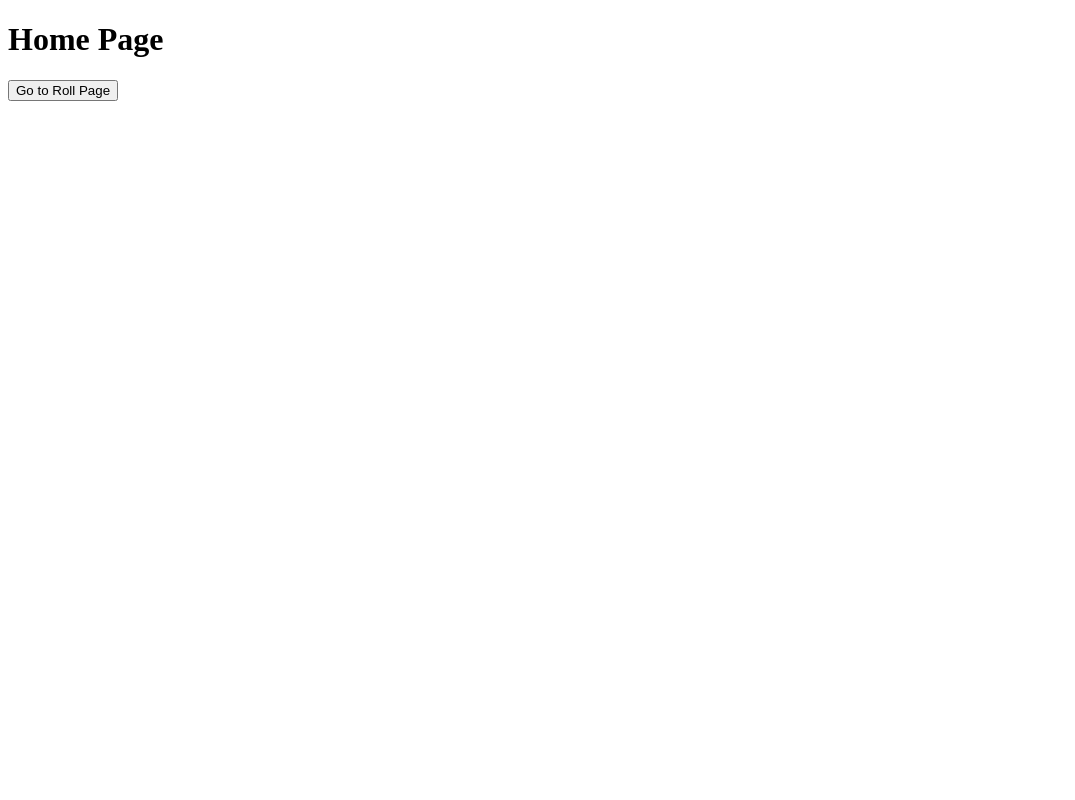
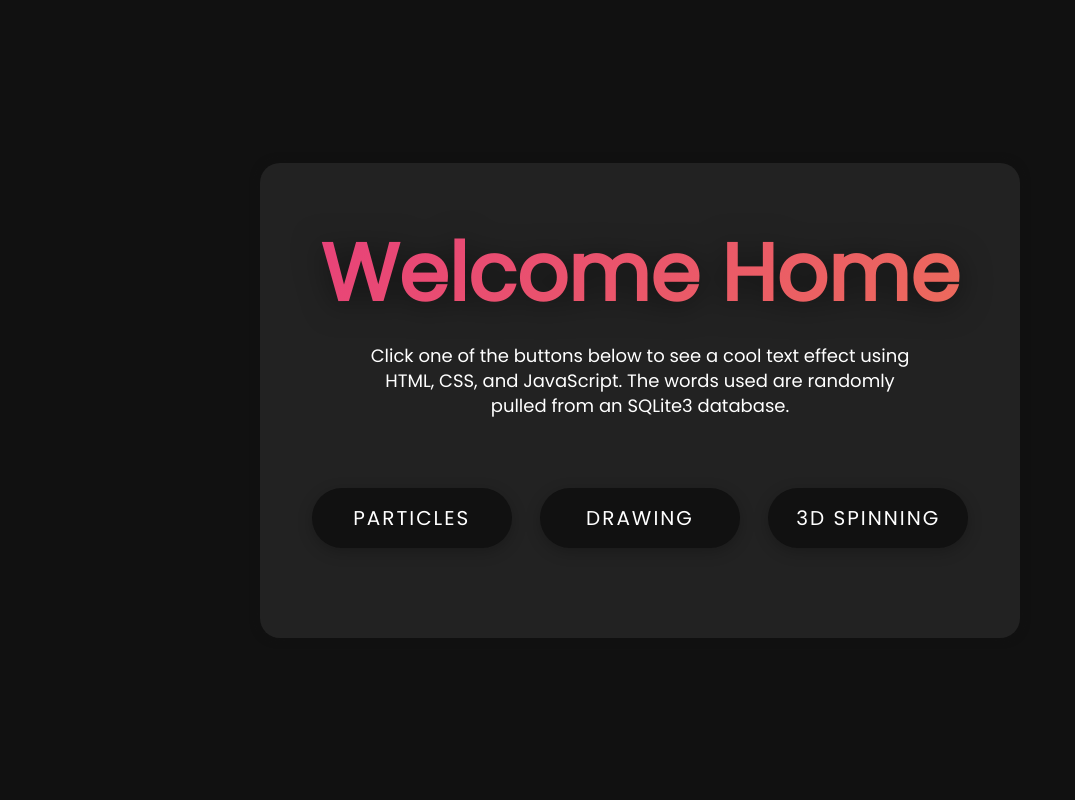
Before and after one commit to LoganJordan04/CS2_FlaskWebServer, a Flask app: page / in a window 1280 px wide. Shown: the whole page, without its empty margins (0-1075 px from the left). Run offline with Flask 3, Linux system fonts and the light colour scheme.

Commit message:
Add home style

```diff
--- a/static/home.css
+++ b/static/home.css
@@ -0,0 +1,104 @@
+@import url('https://fonts.googleapis.com/css2?family=Poppins&display=swap');
+*{
+    margin: 0;
+    padding: 0;
+    outline: none;
+    box-sizing: border-box;
+    font-family: "Poppins", sans-serif;
+}
+html, body{
+    display: grid;
+    height: 100%;
+    place-items: center;
+    text-align: center;
+    color: #fff;
+    background: #111;
+}
+.wrapper{
+    padding: 50px 40px;
+    background: #222;
+    border-radius: 20px;
+    box-shadow: 0 0 10px #111;
+}
+.wrapper .text{
+    font-size: 80px;
+    font-weight: 700;
+    background: linear-gradient(-45deg, #ee7752, #e73c7e, #23a6d5, #23d5ab);
+    background-size: 400% 400%;
+    -webkit-background-clip: text;
+    -webkit-text-fill-color: transparent;
+    -webkit-filter: drop-shadow(0 4px 15px #111);
+    animation: gradient 15s ease infinite;
+}
+@keyframes gradient {
+    0% {
+        background-position: 0 50%;
+    }
+    50% {
+        background-position: 100% 50%;
+    }
+    100% {
+        background-position: 0 50%;
+    }
+}
+.wrapper p{
+    font-size: 18px;
+    font-weight: 500;
+    line-height: 25px;
+    margin: 10px;
+}
+button{
+    position: relative;
+    height: 60px;
+    width: 200px;
+    margin: 60px 12px 40px;
+    border-radius: 50px;
+    border: none;
+    background: #111;
+    color: #fff;
+    font-size: 20px;
+    letter-spacing: 2px;
+    box-shadow: 0 4px 15px rgba(0, 0, 0, 0.23);
+    cursor: pointer;
+}
+.particles-btn:hover{
+    background: linear-gradient(90deg, #FF5F6D, #FFC371, #FF5F6D);
+    background-size: 400%
+}
+.drawing-btn:hover{
+    background: linear-gradient(90deg, #11998E, #38EF7D, #11998E);
+    background-size: 400%
+}
+.spinning-btn:hover{
+    background: linear-gradient(90deg, #0162c8, #55e7fc, #0162c8);
+    background-size: 400%
+}
+button:before, button:before{
+    content: "";
+    position: absolute;
+    background: inherit;
+    top: -5px;
+    right: -5px;
+    bottom: -5px;
+    left: -5px;
+    border-radius: 50px;
+    filter: blur(20px);
+    opacity: 0;
+    transition: opacity 0.5s;
+}
+button:hover:before, button:hover:before {
+    opacity: 1;
+    z-index: -1;
+}
+button:hover{
+    z-index: 1;
+    animation: glow 8s linear infinite;
+}
+@keyframes glow {
+    0%{
+        background-position: 0;
+    }
+    100%{
+        background-position: 400%;
+    }
+}
--- a/templates/home.html
+++ b/templates/home.html
@@ -2,11 +2,24 @@
 <html lang="en">
     <head>
         <meta charset="UTF-8">
-        <title>Home</title>
+        <title>Home Page</title>
         <link rel="stylesheet" href="/static/home.css" />
     </head>
     <body>
-        <h1>Home Page</h1>
-        <button onclick=location.href="/roll">Go to Roll Page</button>
+        <div>
+            <div class="wrapper">
+                <div class="text">Welcome Home</div>
+                <p>
+                    Click one of the buttons below to see a cool text effect using <br />
+                    HTML, CSS, and JavaScript. The words used are randomly <br />
+                    pulled from an SQLite3 database.
+                </p>
+                <div>
+                    <button class="particles-btn" href="#">PARTICLES</button>
+                    <button class="drawing-btn" href="#">DRAWING</button>
+                    <button class="spinning-btn" href="#">3D SPINNING</button>
+                </div>
+            </div>
+        </div>
     </body>
 </html>
```
